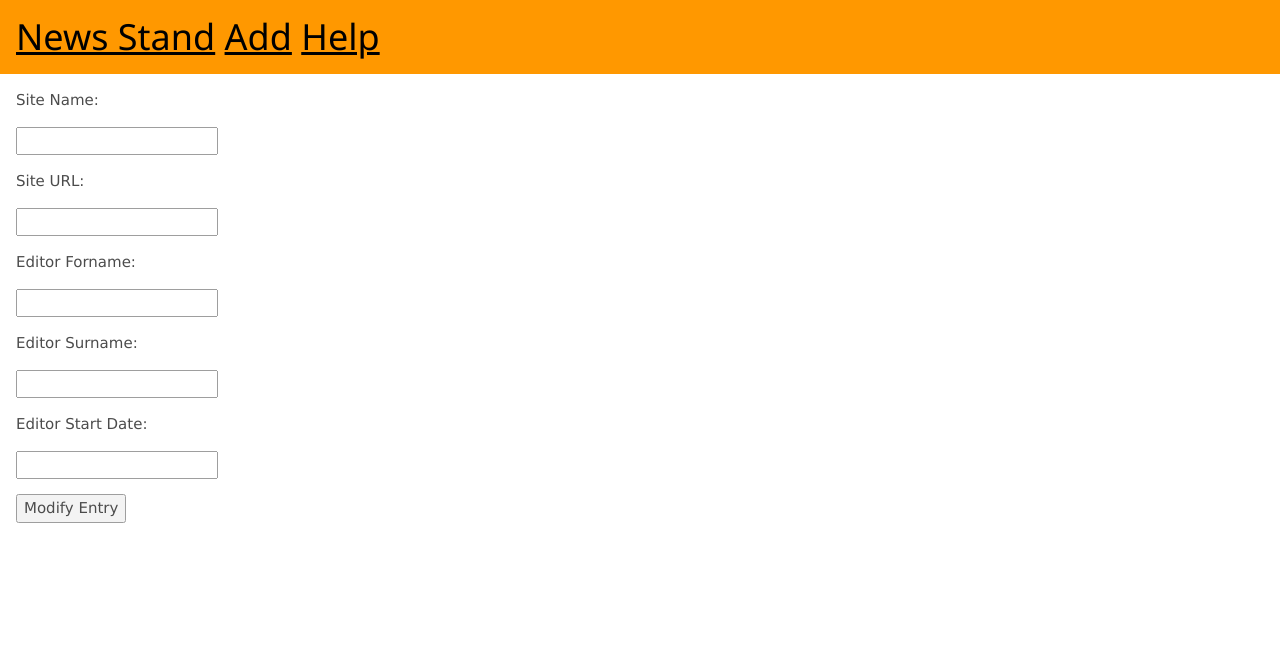
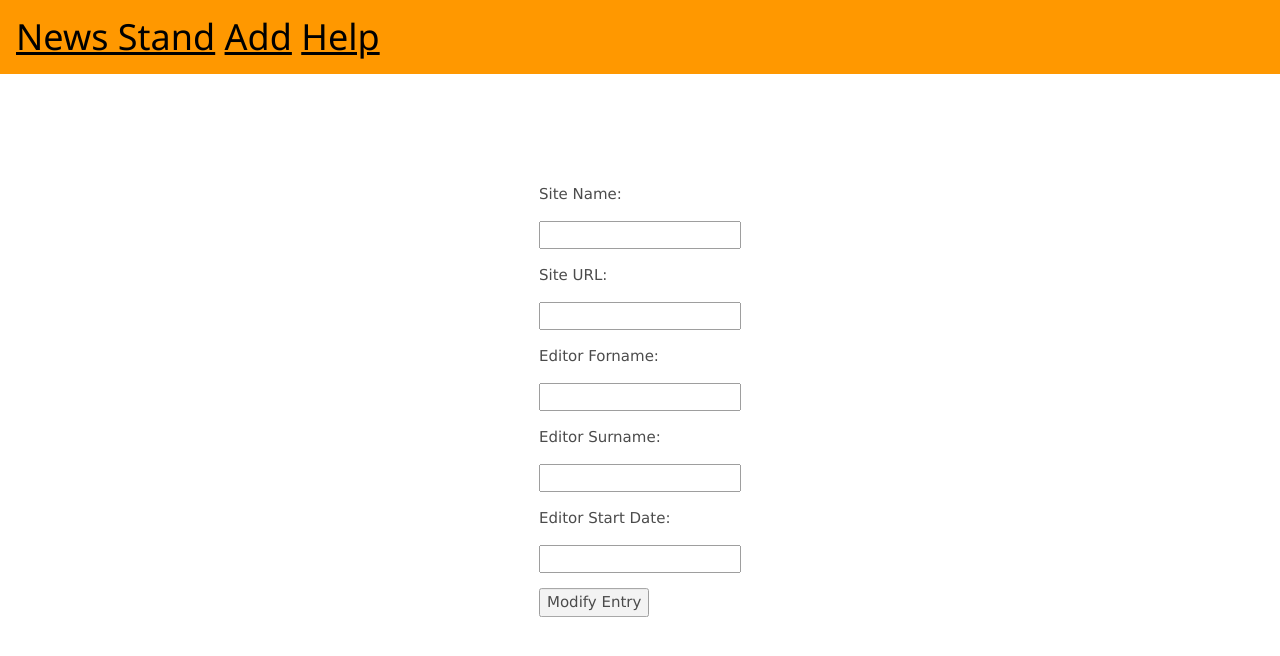
Before and after one commit to monkphin/BasicCRUD, a Flask app: page /sites/1/edit in a window 1280 px wide. Shown: the top 656 px of the page. Run offline with Flask 2, Linux system fonts and the light colour scheme; data comes from the database, SQL or seed files in the repository; data that the repository does not hold is empty; some libraries are stand-ins or nearby versions.

Commit message:
tidied up html in add.html

```diff
--- a/webapp/templates/edit.html
+++ b/webapp/templates/edit.html
@@ -2,20 +2,23 @@
 
 
 {% block content %}
+<div class="w3-display-middle">
+
   <div  class="w3-container" style="opacity: 0.7;">
     <form action="/sites/{{id}}/edit/" method="POST">
 
       {% for news_id in edit_list %}
+
       <p class="titles">Site Name:</p><input type="text" name="new_name" placeholder="{{ site_name }}">
       <p class="titles">Site URL:</p><input type="text" name="new_url" placeholder="{{ news_name }}">
       <p class="titles">Editor Forname:</p><input type="text" name="ed_fname" placeholder="{{ ed_fname }}">
       <p class="titles">Editor Surname:</p><input type="text" name="ed_lname" placeholder="{{ ed_lname }}">
       <p class="titles">Editor Start Date:</p><input type="text" name="ed_date" placeholder="{{ ed_date }}">
+      <p><input type="submit" value="Modify Entry"></p>
 
-  <p><input type="submit" value="Modify Entry"></p>
       {% endfor %}
     </form>
   </div>
-
+</div>
 
 {% endblock %}
```
Lines whose indentation alone changed are shown as unchanged.
